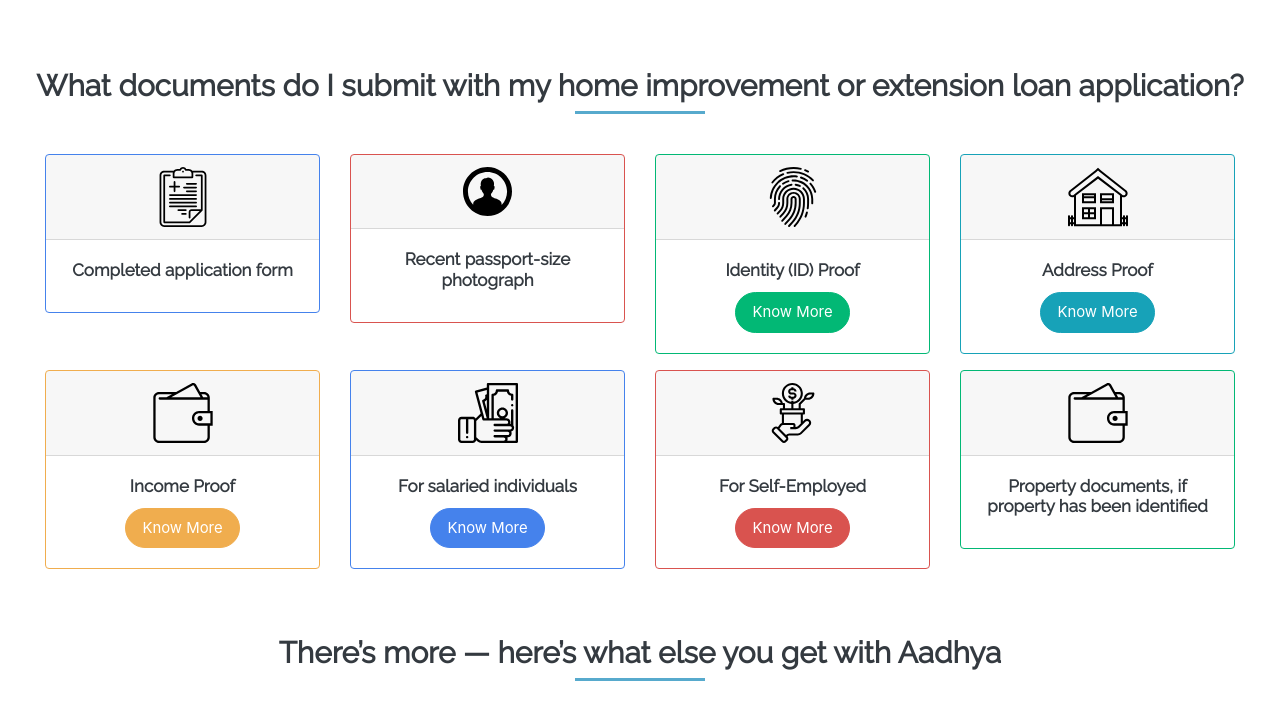
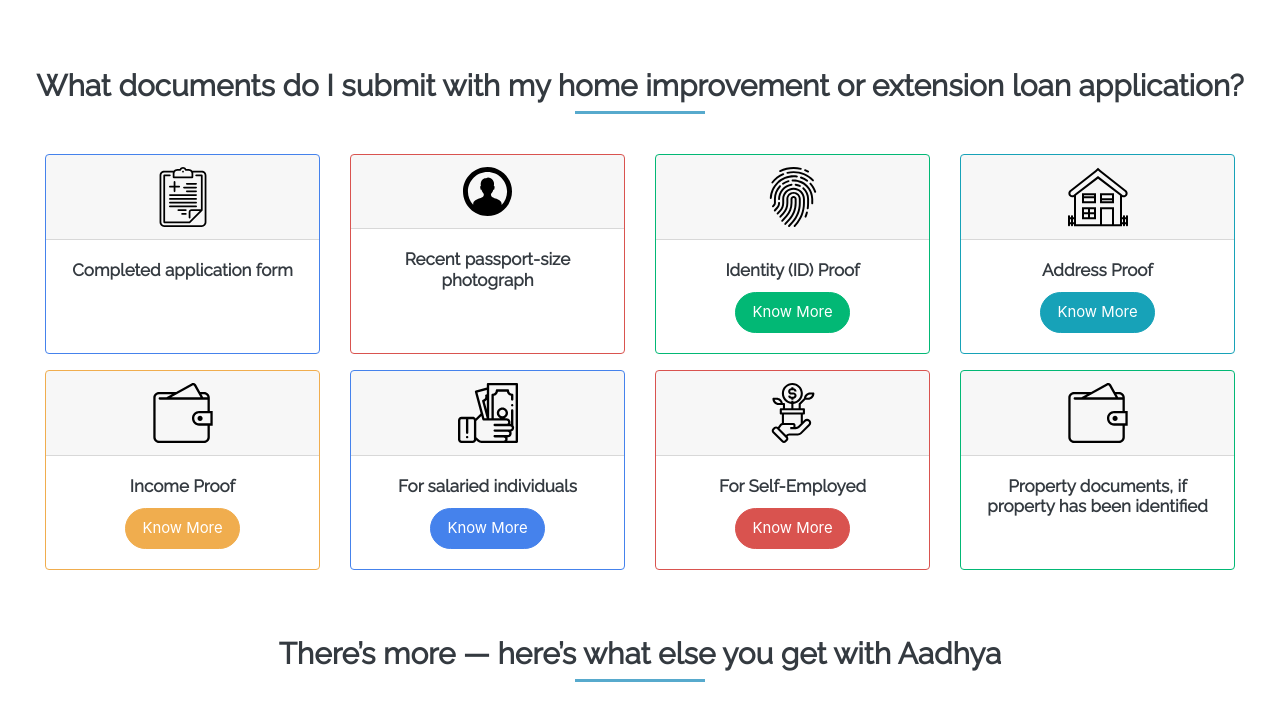
Before and after one commit to ruchamahabal/aadhya_finance_website, a PHP site: page /for-me-pages/home-renovation-or-expansion.php in a window 1280 px wide. Shown: the part 1145-1851 px from the top of the page. Run offline with PHP 8.4, Linux system fonts and the light colour scheme; some libraries are stand-ins or nearby versions.

Commit message:
cards height gixed

```diff
--- a/css/custom.css
+++ b/css/custom.css
@@ -377,6 +377,14 @@ background: #57AACD;
         transform: translate(-50%,0);
     }
 }
+
+/* ========================================= Document cards  */
+
+.documents-cards {
+	height: 200px;
+}
+
+
  /* ===================== Requirements =================== */
 #questions .container{
     margin-bottom: 50px;
--- a/for-me-pages/home-renovation-or-expansion.php
+++ b/for-me-pages/home-renovation-or-expansion.php
@@ -71,7 +71,7 @@
   <div class="row row-eq-height">
     <div class="col">
       <center>
-      <div class="card border-primary mb-3 h-100">
+      <div class="card documents-cards border-primary mb-3 ">
         <div class="card-header">
             <img style="max-width:60px;" src="../assets/images/form.svg" alt="">
         </div>
@@ -84,7 +84,7 @@
     </div>
     <div class="col">
       <center>
-      <div class="card border-danger mb-3 h-100">
+      <div class="card documents-cards border-danger mb-3 ">
         <div class="card-header">
             <img style="max-width:60px;" src="../assets/images/picture.svg" alt="">
         </div>
@@ -97,7 +97,7 @@
     </div>
     <div class="col">
       <center>
-      <div class="card border-success mb-3 h-100">
+      <div class="card documents-cards border-success mb-3 ">
         <div class="card-header">
             <img style="max-width:60px;" src="../assets/images/fingerprint.svg" alt="">
         </div>
@@ -110,7 +110,7 @@
     </div>
     <div class="col">
       <center>
-      <div class="card border-info mb-3 h-100">
+      <div class="card documents-cards border-info mb-3 ">
         <div class="card-header">
             <img style="max-width:60px;" src="../assets/images/house.svg" alt="">
         </div>
@@ -125,7 +125,7 @@
   <div class="row">
     <div class="col">
         <center>
-        <div class="card border-warning mb-3 h-100">
+        <div class="card documents-cards border-warning mb-3 ">
             <div class="card-header">
                 <img style="max-width:60px;" src="../assets/images/wallet.svg" alt="">
             </div>
@@ -138,7 +138,7 @@
     </div>
     <div class="col">
         <center>
-        <div class="card border-primary mb-3 h-100">
+        <div class="card documents-cards border-primary mb-3 ">
             <div class="card-header">
                 <img style="max-width:60px;" src="../assets/images/money.svg" alt="">
             </div>
@@ -151,7 +151,7 @@
     </div>
     <div class="col">
         <center>
-        <div class="card border-danger mb-3 h-100">
+        <div class="card documents-cards border-danger mb-3 ">
             <div class="card-header">
                 <img style="max-width:60px;" src="../assets/images/self-employed.svg" alt="">
             </div>
@@ -164,7 +164,7 @@
     </div>
     <div class="col">
         <center>
-        <div class="card border-success mb-3 h-100">
+        <div class="card documents-cards border-success mb-3 ">
             <div class="card-header">
                 <img style="max-width:60px;" src="../assets/images/wallet.svg" alt="">
             </div>
--- a/header.php
+++ b/header.php
@@ -9,8 +9,7 @@
     <!-- Bootstrap CSS -->
     <link rel="stylesheet" href="<?php $_SERVER['DOCUMENT_ROOT']?>/aadhyafinance/css/bootstrap.min.css">
 
-    <!-- custom css -->
-    <link rel="stylesheet" href= "<?php $_SERVER['DOCUMENT_ROOT']?>/aadhyafinance/css/custom.css">
+
 
     <link href='https://fonts.googleapis.com/css?family=Roboto:400,300,700' rel='stylesheet' type='text/css'>
 	  <link rel="stylesheet" href="https://maxcdn.bootstrapcdn.com/font-awesome/4.3.0/css/font-awesome.min.css">
@@ -28,6 +27,10 @@
 			$('[data-toggle="popover"]').popover()
 			});
 	</script>
+
+  <!-- custom css -->
+  <link rel="stylesheet" href= "<?php $_SERVER['DOCUMENT_ROOT']?>/aadhyafinance/css/custom.css">
+
   </head>
   <body>
 <!-- mega menu -->
--- a/index.php
+++ b/index.php
@@ -46,4 +46,4 @@
     </div>
 </section>
 
-<?php include $_SERVER['DOCUMENT_ROOT'].'/aadhyafinance/includes/footer.php'; ?>
+<?php include $_SERVER['DOCUMENT_ROOT'].'/aadhyafinance/footer.php'; ?>
```
Also changed, not shown: for-me-pages/education.php (+5 -5 lines), for-me-pages/medical-emergency.php (+5 -5 lines), for-me-pages/travel.php (+9 -9 lines), for-me-pages/wedding.php (+5 -5 lines).
